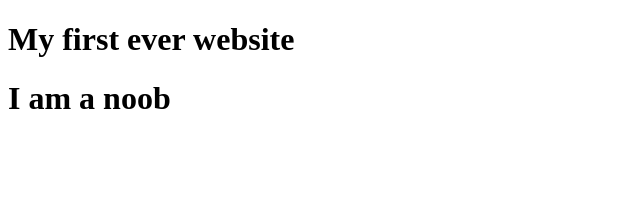
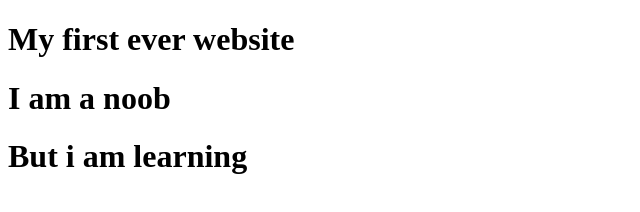
Before and after one commit to nayeem4215/my-first-website, a plain HTML site: page index.html in a window 1280 px wide. Shown: the whole page, without its empty margins (0-640 px from the left). Drawn offline with Linux system fonts and the light colour scheme.

Commit message:
I have added a linr

```diff
--- a/index.html
+++ b/index.html
@@ -9,5 +9,6 @@
 <body>
     <h1>My first ever website</h1>
     <h1>I am a noob</h1>
+    <h1>But i am learning </h1>
 </body>
 </html>
```
